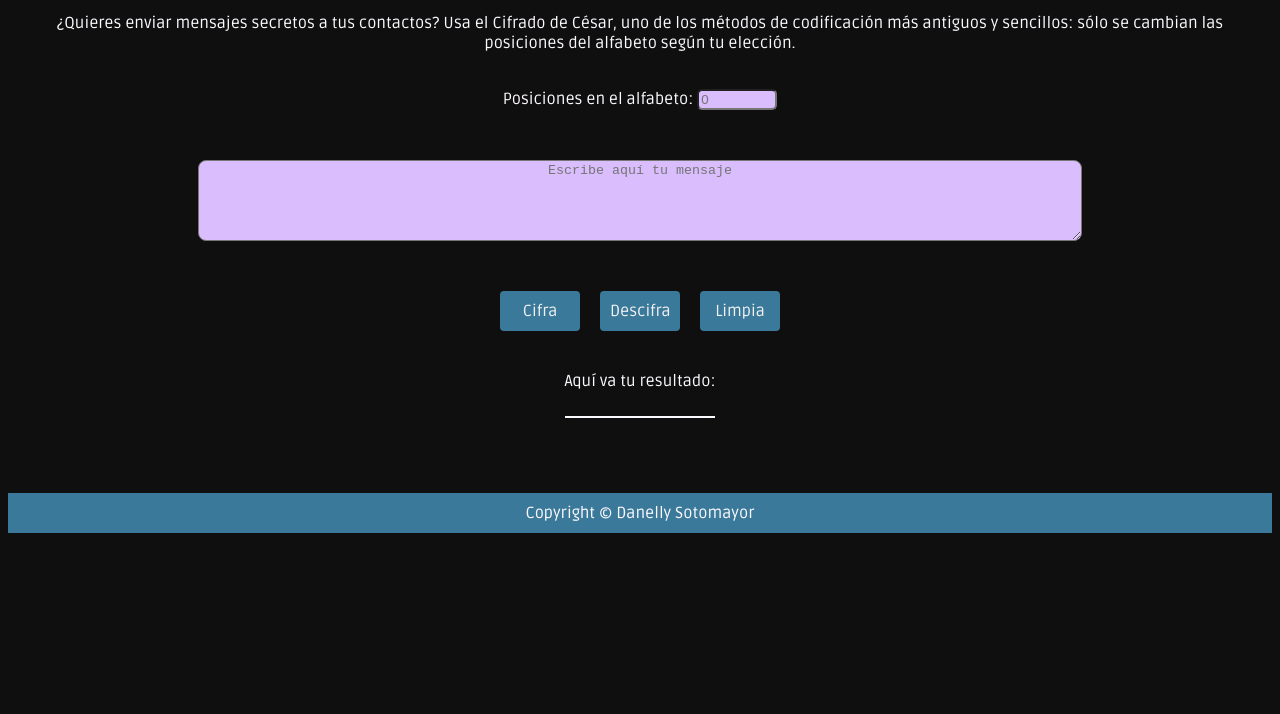
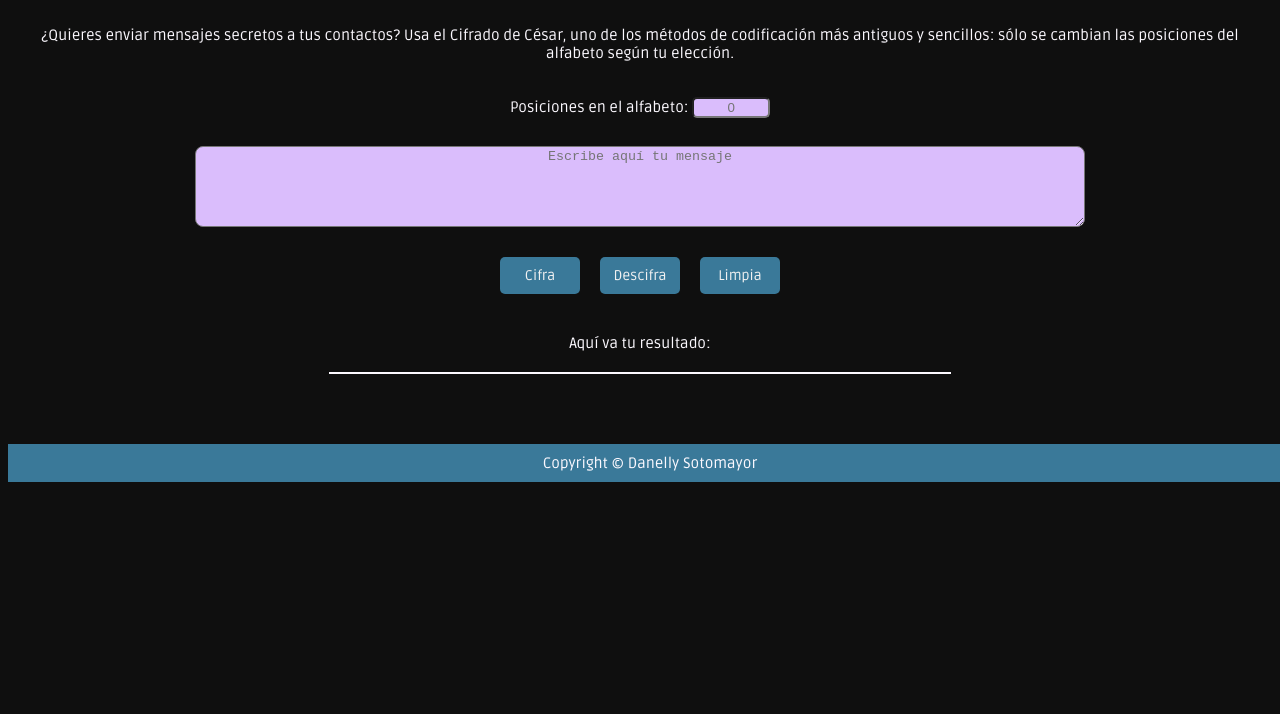
Before and after one commit to DanellySotomayor/lim-2018-05-bc-core-am-cipher, a website: page src/index.html in a window 1280 px wide. Shown: the part 86-800 px from the top of the page. Drawn offline with Linux system fonts and the light colour scheme.

Commit message:
ultimos cambios en CSS

```diff
--- a/src/index.html
+++ b/src/index.html
@@ -1,44 +1,42 @@
 <!DOCTYPE html>
 <html>
   <head>
-    <meta charset='utf-8'>
+    <meta charset="utf-8">
     <title>Ceasar Cipher</title>
     <link href="https://fonts.googleapis.com/css?family=Ruda" rel="stylesheet">
-    <link rel='stylesheet' href='style.css'/>
-    <meta name='viewport' content='width=device-width,  initial-scale=1.0'>
+    <link rel="stylesheet" href="style.css"/>
+    <meta name="viewport" content="width=device-width,  initial-scale=1.0">
   </head>
   <body>
-<section class='contenedor'>
     <h1>EL SECRETO DE CÉSAR</h1>
-    <p id='welcome'>¿Quieres enviar mensajes secretos a tus contactos? Usa el Cifrado de César, uno de los métodos de codificación más antiguos y sencillos: sólo se cambian las posiciones del alfabeto según tu elección. </p>
+    <p id="welcome">¿Quieres enviar mensajes secretos a tus contactos? Usa el Cifrado de César, uno de los métodos de codificación más antiguos y sencillos: sólo se cambian las posiciones del alfabeto según tu elección. </p>
 
     <!--Se ingresa los espacios utilizados para cifrar-->
-    <div class='indicaciones'>
-    <label for='pin' >Posiciones en el alfabeto: </label>
-    <input type='text' id='llave' placeholder='0'><br><br><br>
+    <div id="indicaciones">
+    <label for="pin" >Posiciones en el alfabeto: </label>
+    <input type="text" id="llave" placeholder="0"><br><br>
     </div>
 
     <!--Zona de ingreso del mensaje-->
-    <div class='texto'>
-    <textarea id='mensajePrincipal' rows='5' cols='60' placeholder='Escribe aquí tu mensaje'></textarea><br><br>
+    <div>
+    <textarea id="mensajePrincipal" rows="5" cols="60" placeholder="Escribe aquí tu mensaje"></textarea><br>
     </div>
 
     <!--Zona de botones-->
-    <div class='botones'>
-    <input type='button' id='codificar' value='Cifra'>
-    <input type='button' id='decodificar' value='Descifra'>
-    <input type='button' id='resetear' value='Limpia'>
+    <div id="botones">
+    <input type="button" id="codificar" value="Cifra">
+    <input type="button" id="decodificar" value="Descifra">
+    <input type="button" id="resetear" value="Limpia">
     </div>
     <br>
     <!--Zona de resultado-->
-    <div id='root'>Aquí va tu resultado: <p id = 'resultado'></p>
+    <div id="root">Aquí va tu resultado: <p id = "resultado"></p>
     </div>
     <br>
     <br>
-  </section>
     <!--Pie de página-->
     <footer> Copyright © Danelly Sotomayor</footer>
-    <script src='cipher.js'></script>
-    <script src='index.js'></script>
+    <script src="cipher.js"></script>
+    <script src="index.js"></script>
   </body>
 </html>
--- a/src/index.js
+++ b/src/index.js
@@ -26,4 +26,3 @@
         document.getElementById('resultado').innerHTML = '';
 
      });
-     console.log(cipher.decode('1', 'bc'))
--- a/src/style.css
+++ b/src/style.css
@@ -1,6 +1,3 @@
-* {
-    box-sizing: border-box;
-  }
 
 body {
     font-family: 'Ruda', sans-serif;
@@ -8,14 +5,15 @@ body {
     background: #0f0f0f;
 }
 
-h1, .indicaciones {
+h1 {
     text-align: center;
     padding: 10px;
     margin: flex;
 }
 
-#welcome, #root, footer {
+#welcome, #root, footer, #indicaciones {
     text-align: center;
+    font-size: 15px;
     padding: 10px;
 }
 
@@ -27,8 +25,8 @@ footer {
 #llave {
     background: #dabdfc;
     border-radius: 5px;
-    text-align: left;
-    width: 80px;
+    text-align: center;
+    width: 70px;
 }
 
 textarea {
@@ -41,7 +39,7 @@ textarea {
     display: block;
 }
 
-.botones {
+#botones {
     display: flex;
     justify-content: center;
     width: 100%;
@@ -54,36 +52,35 @@ textarea {
     font-family: inherit;
     padding: 10px;
     margin: 10px;
-    font-size: 16px;
+    font-size: 14px;
     text-align: center;
     width: 80px;
-    border-radius: 4px;
+    border-radius: 5px;
     transition: all 500ms ease;
 }
 
 #codificar:hover, #decodificar:hover {
     background: #7a256a;
-    border-radius: 5px;
-    transition-duration: all 1s ease;
+    border-radius: 15px;
+    transition: all 1s ease;
 }
 
 #resetear:hover {
     background: #251835;
-    border-radius: 5px;
-    transition-duration: all 1s ease;
+    border-radius: 15px;
+    transition: all 1s ease;
 }
 
 #resultado {
-    font-size: 25px;
+    font-size: 20px;
     border-bottom: 2px solid;
-    width: 150px;
+    width: 50%;
     margin-left: auto;
     margin-right: auto;
-    display: block;
 }
 
 @media all and (max-width: 400px) {
-    .botones{
+    #botones{
         margin:0px;
         padding:0px;
         padding-left:5%;
```
